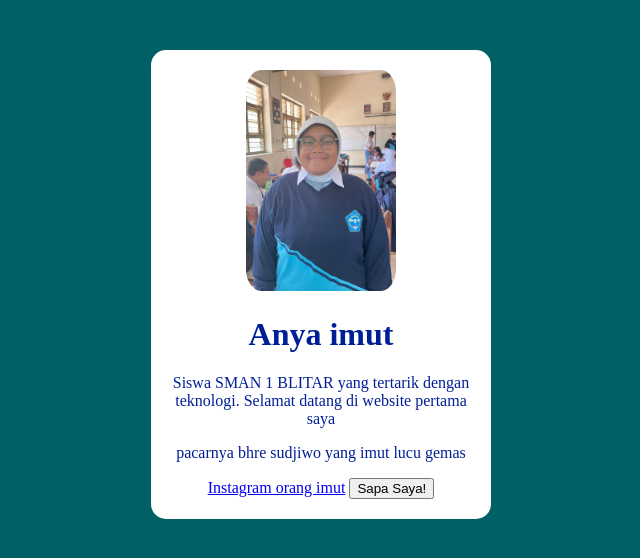
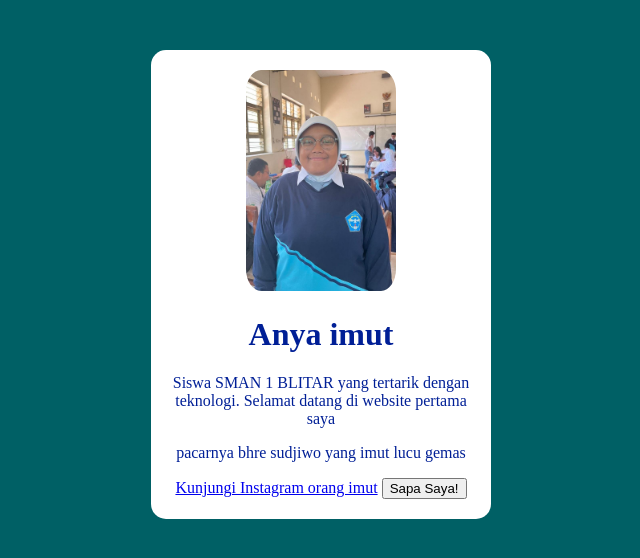
Before and after one commit to Hiranya-star/pelatihan-tik, a plain HTML site: page index.html in a window 1280 px wide. Shown: the whole page, without its empty margins (319-959 px from the left). Drawn offline with Linux system fonts and the light colour scheme.

Commit message:
Update text and link in index.html

```diff
--- a/index.html
+++ b/index.html
@@ -8,9 +8,10 @@
   <div class="kartu-profil">
   <img src="hiranya.jpeg" alt="Foto profil saya">
   <h1>Anya imut</h1>
-  <p>Siswa SMAN 1 BLITAR yang tertarik dengan teknologi. Selamat datang di website pertama saya</p>
+  <p>Siswa SMAN 1 BLITAR yang tertarik dengan teknologi.
+          Selamat datang di website pertama saya</p>
           <p>pacarnya bhre sudjiwo yang imut lucu gemas</p>
-  <a href="https://www.instagram.com/hinyaanya">Instagram orang imut</a>
+  <a href="https://www.instagram.com/hinyaanya">Kunjungi Instagram orang imut</a>
   <button id="sapaButton">Sapa Saya!</button>
   </div>
   <script src="script.js"></script>
```
